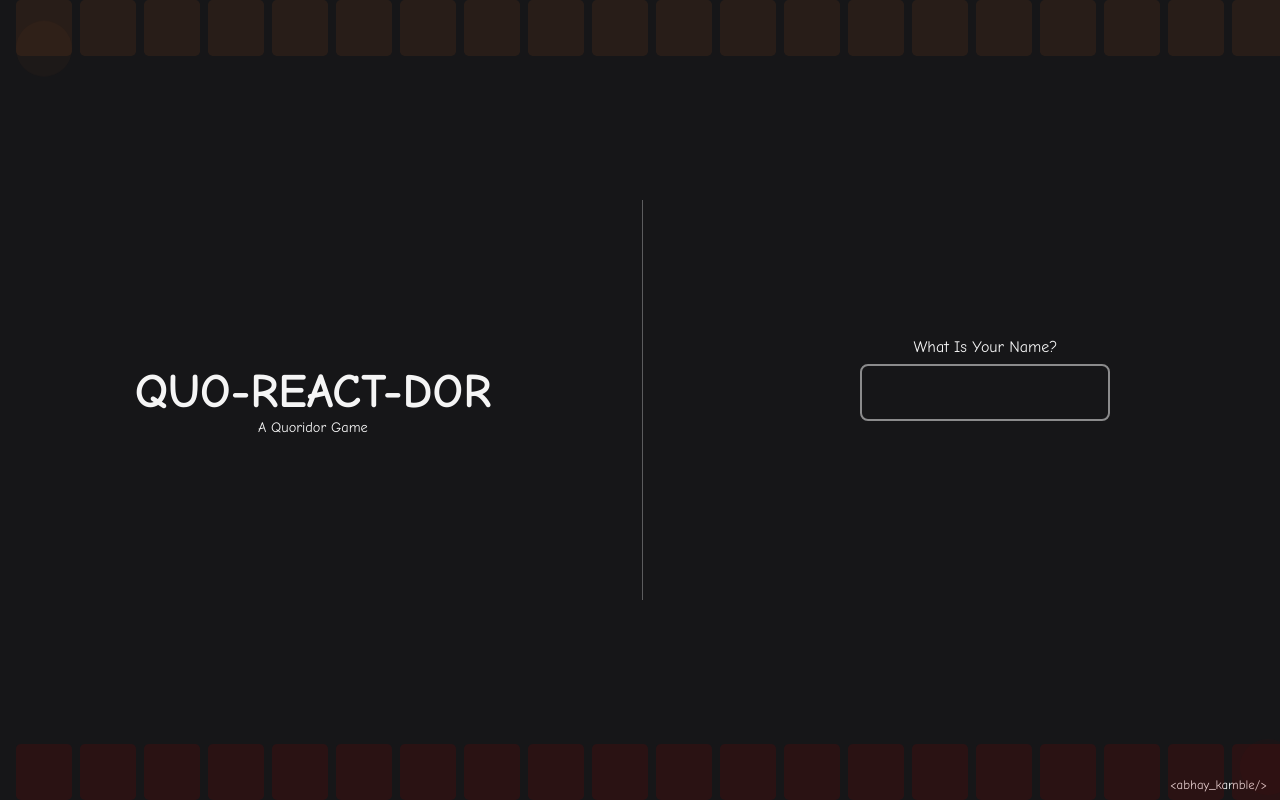
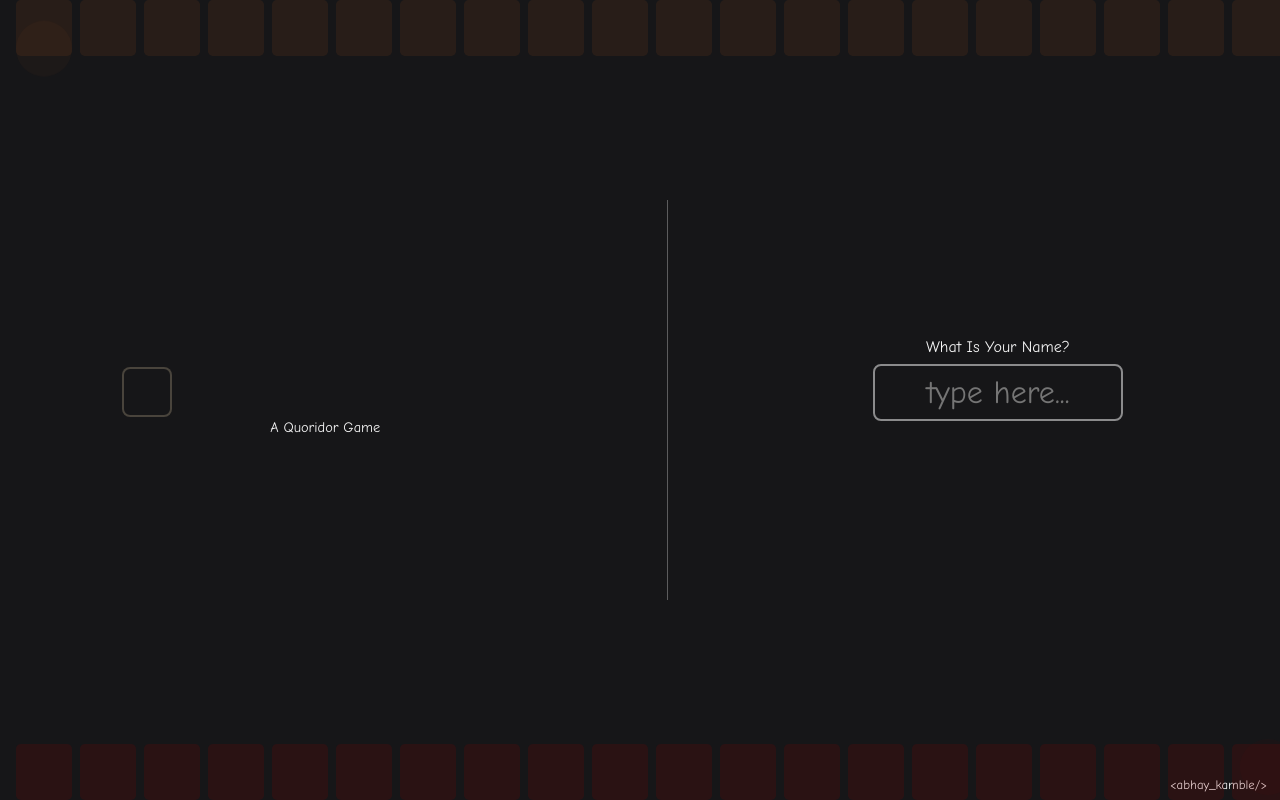
Before and after one commit to abhay8696/quo-react-dor, a React (Create React App) app: page / in a window 1280 px wide. Built offline with nearby package versions, Linux system fonts and the light colour scheme.

Commit message:
created new Intro animation for app title

```diff
--- a/src/components/appBody.js
+++ b/src/components/appBody.js
@@ -5,6 +5,7 @@ import { OfflineContext } from '../contexts/offlineCOntext';
 import { GameDataContext } from '../contexts/gameDataContext';
 //components
 import EnterName from './enterName';
+import Guide2 from './guide/guide2';
 import Guide from './guide/Guide';
 import PlayComp from './playComp';
 import SideBar from './sideBar';
@@ -102,7 +103,7 @@ const AppBody = props => {
                 />)
             }
         }
-        return <Guide disappearThis={false}/>
+        return <Guide2 disappearThis={false}/>
     },
     displayAlert = ()=> {
         if(gameData?.winner) return(
@@ -170,7 +171,7 @@ export default AppBody;
                 updateGameData={updateGameData}
             />
             :
-            <Guide opponent={opponent}/>
+            <Guide2 opponent={opponent}/>
             // null
             }
 */
--- a/src/components/enterName.js
+++ b/src/components/enterName.js
@@ -86,12 +86,22 @@ const EnterName = (props) => {
   }
   const handleButton = () => setShowButton((prev) => true);
   const handleCheckout = () => setCheckout((prev) => false);
+  const titleIntro = ()=> <div className='titleIntro'>
+      <div className='appTitleDiv'>
+          <span className='introCube1'></span>
+          <span style={{opacity:0}}><h1>QUO-REACT-DOR</h1></span>
+      </div>
+  </div>
   const displayDIv = () => {
     return (
       <div className="enterName">
       <IntroAnimation/>
         <div className="appTitle" id="appTitleIn">
-          <h1>QUO-REACT-DOR</h1>
+          {titleIntro()}
+          <div className="appTitleH1">
+            <h1>QUO-REACT-DOR</h1>
+            <span className='introCube1' style={{opacity:0}}></span>
+          </div>
           <p className="msg" id="msgIn">
             A Quoridor Game
           </p>
@@ -108,6 +118,7 @@ const EnterName = (props) => {
             required
             value={name}
             autocomplete="off"
+            placeholder="type here..."
           />
           {proceedButton()}
         </form>
--- a/src/components/guide/Guide.js
+++ b/src/components/guide/Guide.js
@@ -66,13 +66,13 @@ const Guide = props => {
     return (
 
         <div className='guide'>
-            <Grow
+            {/* <Grow
             in={grow}
             style={{ transformOrigin: '0 0 0' }}
             {...(grow ? { timeout: 100 } : {})}
             >
                 <div className='howToPlay'>How To Play?</div>
-            </Grow>
+            </Grow> */}
             <div className='guideBody'>
                 {showBoards()}
             </div>
--- /dev/null
+++ b/src/components/guide/guide2.js
@@ -0,0 +1,55 @@
+import React, { useEffect, useState } from 'react';
+//styles
+import '../../styles/guide/guide2.css'
+//mui
+import { Grow } from '@mui/material';
+import BoardImage from './boardImage';
+
+const Guide2 = props => {
+    const { disappearThis } = props;
+    //states
+    const [grow, setGrow] = useState(false);
+    const [grow1, setGrow1] = useState(false);
+
+    //life cycle
+
+
+    const texts = [
+        '',
+        'Start At One End And Reach Other',
+        'Coin/Pawn Can Move One Step In Adjacent Sqaures',
+        'Use Walls As Obstacles For Opponent',
+        'Coin/Pawn Cannot Pass Through Walls',
+        'Coin/Pawn Should Have Atleast One Way To Reach Destination',
+        'First Coin/Pawn To Reach Opposite Side Wins!',
+    ]
+    const boardArray = [
+        '',
+        <BoardImage noWalls = {true} start_finish = {true}/>,
+        <BoardImage noWalls = {true} moves = {true}/>,
+        <BoardImage moves3={true}/>,
+        <BoardImage moves4={true}/>,
+        <BoardImage moves5={true}/>,
+        <BoardImage movesW={true}/>
+    ]
+    // functions
+    const
+    guideIntro = ()=> <div className='guideIntro'>
+        <div className='guideTitle'>
+            <span className='introCube'></span>
+            <span style={{opacity:0}}>How To Play? Click here.</span>
+        </div>
+    </div>
+    return (
+
+        <div className='guide2'>
+            <div className='guideTitle'>
+                <span>How To Play? Click here.</span>
+                <span className='introCube' style={{opacity:0}}></span>
+            </div>
+            {guideIntro()}
+        </div>
+    );
+};
+
+export default Guide2;
--- a/src/styles/enterName.css
+++ b/src/styles/enterName.css
@@ -13,6 +13,10 @@
   bottom: 1vh;
   font-size: 0.8rem;
   right: 1vw;
+}
+.appTitleH1{
+  display: flex;
+  align-items: center;
 }
 .appTitle h1{
   margin: 0;
@@ -67,15 +71,42 @@
 #arrowInvisible{
   opacity: 0;
 }
-#appTitleIn,
+.appTitleDiv{
+    font-size: 1rem;
+    z-index: 1;
+    height: 55px;
+    /* width: 250px; */
+    /* text-transform: ; */
+    display: flex;
+    align-items: center;
+    /* background-color: aqua; */
+    background-color: #161618;
+    position: absolute;
+    z-index: 2;
+}
+.introCube1{
+    height: 50px;
+    width: 50px;
+    background-color: #161618;
+    border: 2px solid rgba(245, 222, 179, 0.226);
+    border-radius: 8px;
+    display: block;
+    transform: scale(0);
+    animation: spinEnlarge1 500ms ease 2000ms forwards;
+}
+/* #appTitleIn, */
 #dividerIn,
 #msgIn,
 #textIn,
 #inputIn,
 #arrowIn {
+  transform: scale(0);
   animation-duration: 1000ms;
   animation-name: fadeIn;
+  animation-delay: 4000ms;
+  animation-fill-mode: forwards;
 }
+#arrowIn{ animation-delay: 500ms;}
 #appTitleOut,
 #dividerOut,
 #msgOut,
@@ -102,6 +133,16 @@
     max-width: 150px;
     font-size: 1rem;
   }
+  .appTitleDiv{
+    animation: slideRight1 1000ms ease 2500ms forwards;
+  }
+  .appTitleDiv{
+      height: 40px;
+  }
+  .introCube1{
+      height: 40px;
+      width: 40px;
+  }
 }
 @media only screen and (max-width: 900px) {
   .enterName{
@@ -110,6 +151,14 @@
   }
   .appTitle h1{
     font-size: 36px;
+  }
+  .appTitleDiv{
+    animation: slideRight1 1000ms ease 2500ms forwards;
+    height: 40px;
+  }
+  .introCube1{
+      height: 40px;
+      width: 40px;
   }
   .divider{
     border-bottom: 1px solid rgba(255, 255, 255, 0.301);
@@ -148,6 +197,7 @@
     border-right: 1px solid rgba(255, 255, 255, 0.301);
     height: 50vh;
     margin: 0 2rem;
+    z-index: 3;
   }
   .form {
     width: 30vw;
@@ -156,6 +206,9 @@
   .input {
     padding: 0.5rem;
     max-width: 250px;
+  }
+  .appTitleDiv{
+    animation: slideRight2 1000ms ease 2500ms forwards;
   }
 }
 
@@ -183,3 +236,29 @@
     transform-origin: top left;
   }
 }
+
+
+@keyframes spinEnlarge1 {
+  0%{
+      transform: scale(0%);
+  }
+  100%{
+      transform: scale(100%);
+  }
+}
+@keyframes slideRight1 {
+  0%{
+      transform: translate(0);
+  }
+  100%{
+      transform: translateX(275px);
+  }
+}
+@keyframes slideRight2 {
+  0%{
+      transform: translate(0);
+  }
+  100%{
+      transform: translateX(360px);
+  }
+}
--- /dev/null
+++ b/src/styles/guide/guide2.css
@@ -0,0 +1,53 @@
+.guide2{
+    flex: 1;
+    display: flex;
+    align-items: center;
+    justify-content: center;
+}
+
+.guideTitle{
+    font-size: 1rem;
+    cursor: pointer;
+    z-index: 1;
+    height: 50px;
+    /* width: 250px; */
+    /* text-transform: ; */
+    display: flex;
+    align-items: center;
+}
+
+.guideTitle:hover{
+    text-decoration: underline;
+}
+.guideIntro{
+    background-color: #161618;
+    position: absolute;
+    z-index: 2;
+    animation: slideRight3 1000ms ease 2500ms forwards;
+}
+.introCube{
+    height: 50px;
+    width: 50px;
+    background-color: wheat;
+    border-radius: 8px;
+    display: block;
+    transform: scale(0);
+    animation: spinEnlarge2 500ms ease 2000ms forwards;
+}
+
+@keyframes spinEnlarge2 {
+    0%{
+        transform: scale(0%);
+    }
+    100%{
+        transform: scale(100%);
+    }
+}
+@keyframes slideRight3 {
+    0%{
+        transform: translate(0);
+    }
+    100%{
+        transform: translateX(170px);
+    }
+}
```
Also changed, not shown: 1 other file (tests, documents, lock files or other folders).
